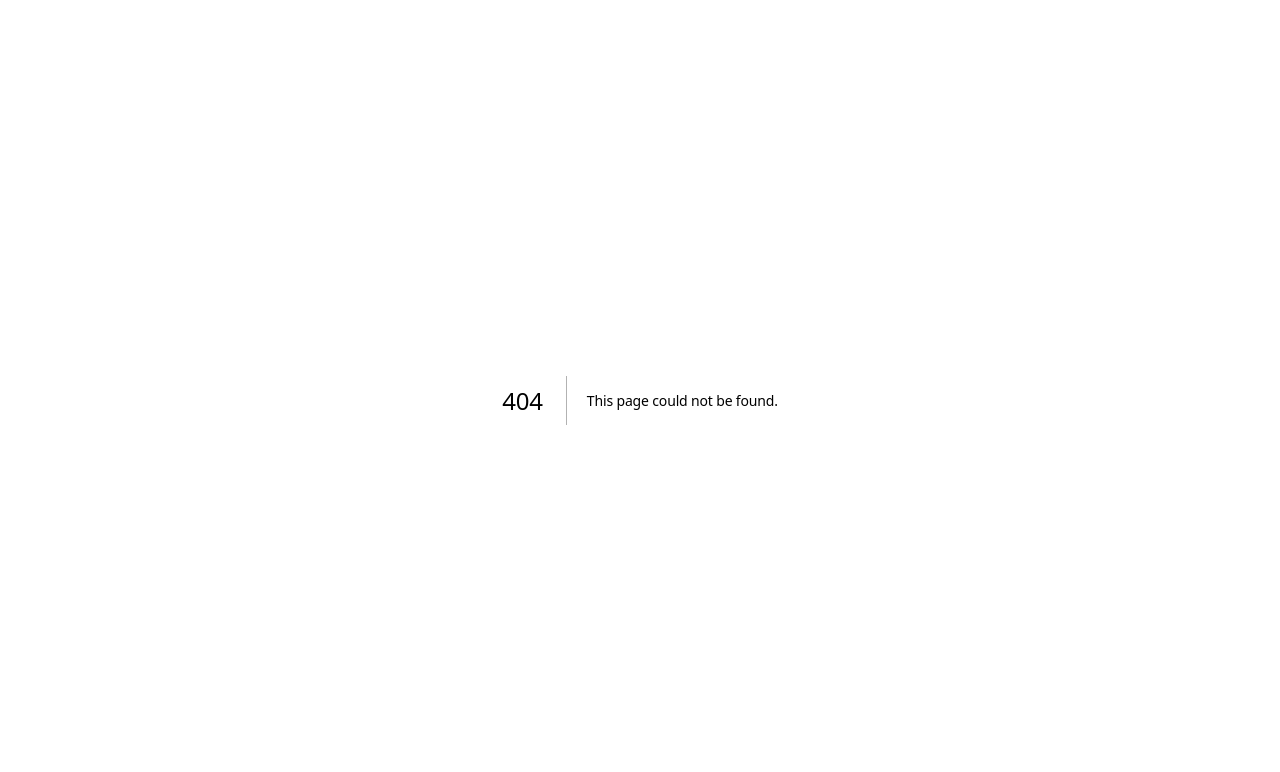
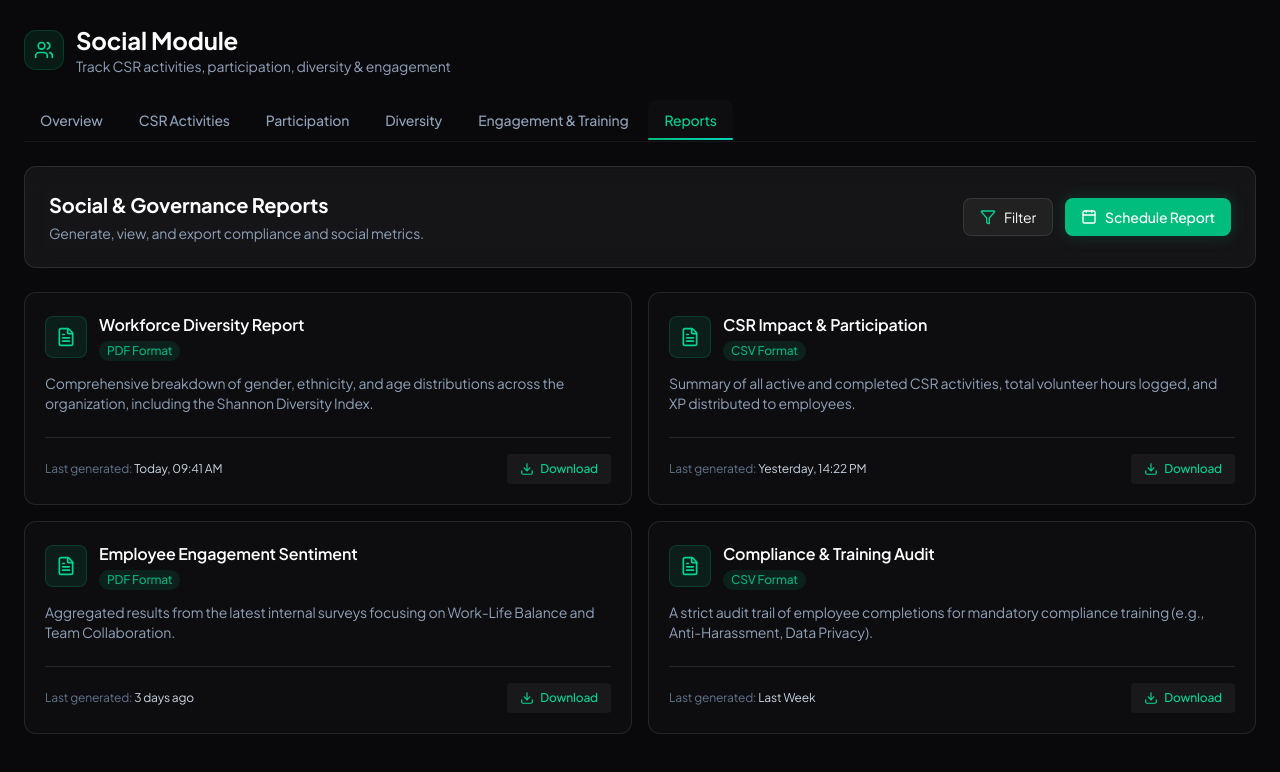
Before and after one commit to vanth-009/Odoo-2026, a Next.js app: page /social/reports in a window 1280 px wide. Before the commit this address had no page. Shown: the top 772 px of the page. Built offline with nearby package versions, Linux system fonts and the light colour scheme.

Commit message:
feat(social): add reports page to social module

```diff
--- a/src/app/social/layout.tsx
+++ b/src/app/social/layout.tsx
@@ -11,6 +11,7 @@ const tabs = [
   { label: "Participation", href: "/social/participation" },
   { label: "Diversity", href: "/social/diversity" },
   { label: "Engagement & Training", href: "/social/engagement" },
+  { label: "Reports", href: "/social/reports" },
 ];
 
 export default function SocialLayout({
--- /dev/null
+++ b/src/app/social/reports/page.tsx
@@ -0,0 +1,120 @@
+"use client";
+
+import React, { useState } from "react";
+import { FileText, Download, Filter, Calendar, FileDown, CheckCircle2 } from "lucide-react";
+import { useToast } from "@/components/Toast";
+
+export default function SocialReportsPage() {
+  const { toast } = useToast();
+  const [isGenerating, setIsGenerating] = useState<string | null>(null);
+
+  const handleDownload = (reportType: string) => {
+    setIsGenerating(reportType);
+    toast(`Generating ${reportType}...`, "info");
+
+    // Simulate generation time
+    setTimeout(() => {
+      setIsGenerating(null);
+      toast(`${reportType} successfully generated and downloaded!`, "success");
+    }, 2000);
+  };
+
+  const reports = [
+    {
+      id: "diversity-report",
+      title: "Workforce Diversity Report",
+      description: "Comprehensive breakdown of gender, ethnicity, and age distributions across the organization, including the Shannon Diversity Index.",
+      type: "PDF",
+      lastGenerated: "Today, 09:41 AM"
+    },
+    {
+      id: "csr-impact",
+      title: "CSR Impact & Participation",
+      description: "Summary of all active and completed CSR activities, total volunteer hours logged, and XP distributed to employees.",
+      type: "CSV",
+      lastGenerated: "Yesterday, 14:22 PM"
+    },
+    {
+      id: "engagement-survey",
+      title: "Employee Engagement Sentiment",
+      description: "Aggregated results from the latest internal surveys focusing on Work-Life Balance and Team Collaboration.",
+      type: "PDF",
+      lastGenerated: "3 days ago"
+    },
+    {
+      id: "compliance-training",
+      title: "Compliance & Training Audit",
+      description: "A strict audit trail of employee completions for mandatory compliance training (e.g., Anti-Harassment, Data Privacy).",
+      type: "CSV",
+      lastGenerated: "Last Week"
+    }
+  ];
+
+  return (
+    <div className="space-y-6">
+      {/* Header section */}
+      <div className="flex flex-col sm:flex-row sm:items-center justify-between gap-4 bg-white/5 border border-white/10 p-6 rounded-xl backdrop-blur-md">
+        <div>
+          <h2 className="text-xl font-bold text-white mb-1">Social & Governance Reports</h2>
+          <p className="text-sm text-slate-400">Generate, view, and export compliance and social metrics.</p>
+        </div>
+        <div className="flex gap-3">
+          <button className="flex items-center gap-2 px-4 py-2 bg-white/5 border border-white/10 rounded-lg text-sm text-white hover:bg-white/10 transition-colors">
+            <Filter className="w-4 h-4 text-emerald-400" />
+            Filter
+          </button>
+          <button className="flex items-center gap-2 px-4 py-2 bg-emerald-500 hover:bg-emerald-600 rounded-lg text-sm font-medium text-white transition-colors shadow-[0_0_15px_rgba(16,185,129,0.2)]">
+            <Calendar className="w-4 h-4" />
+            Schedule Report
+          </button>
+        </div>
+      </div>
+
+      {/* Reports Grid */}
+      <div className="grid grid-cols-1 md:grid-cols-2 gap-4">
+        {reports.map((report) => (
+          <div key={report.id} className="bg-white/[0.02] border border-white/10 rounded-xl p-5 hover:border-white/20 transition-all flex flex-col h-full group">
+            <div className="flex justify-between items-start mb-3">
+              <div className="flex items-center gap-3">
+                <div className="p-2.5 bg-emerald-500/10 rounded-lg border border-emerald-500/20 text-emerald-400">
+                  <FileText className="w-5 h-5" />
+                </div>
+                <div>
+                  <h3 className="font-semibold text-white group-hover:text-emerald-400 transition-colors">{report.title}</h3>
+                  <span className="text-xs font-medium text-emerald-400/80 bg-emerald-400/10 px-2 py-0.5 rounded-full mt-1 inline-block">
+                    {report.type} Format
+                  </span>
+                </div>
+              </div>
+            </div>
+
+            <p className="text-sm text-slate-400 mb-6 flex-1 line-clamp-2">
+              {report.description}
+            </p>
+
+            <div className="flex items-center justify-between pt-4 border-t border-white/10 mt-auto">
+              <div className="text-xs text-slate-500">
+                Last generated: <span className="text-slate-300">{report.lastGenerated}</span>
+              </div>
+              <button
+                onClick={() => handleDownload(report.title)}
+                disabled={isGenerating === report.title}
+                className="flex items-center gap-1.5 px-3 py-1.5 bg-white/5 hover:bg-emerald-500/20 text-emerald-400 hover:text-emerald-300 rounded text-xs font-medium transition-colors border border-transparent hover:border-emerald-500/30"
+              >
+                {isGenerating === report.title ? (
+                  <span className="flex items-center gap-1.5 animate-pulse">
+                    <FileDown className="w-3.5 h-3.5" /> Generating...
+                  </span>
+                ) : (
+                  <>
+                    <Download className="w-3.5 h-3.5" /> Download
+                  </>
+                )}
+              </button>
+            </div>
+          </div>
+        ))}
+      </div>
+    </div>
+  );
+}
```
